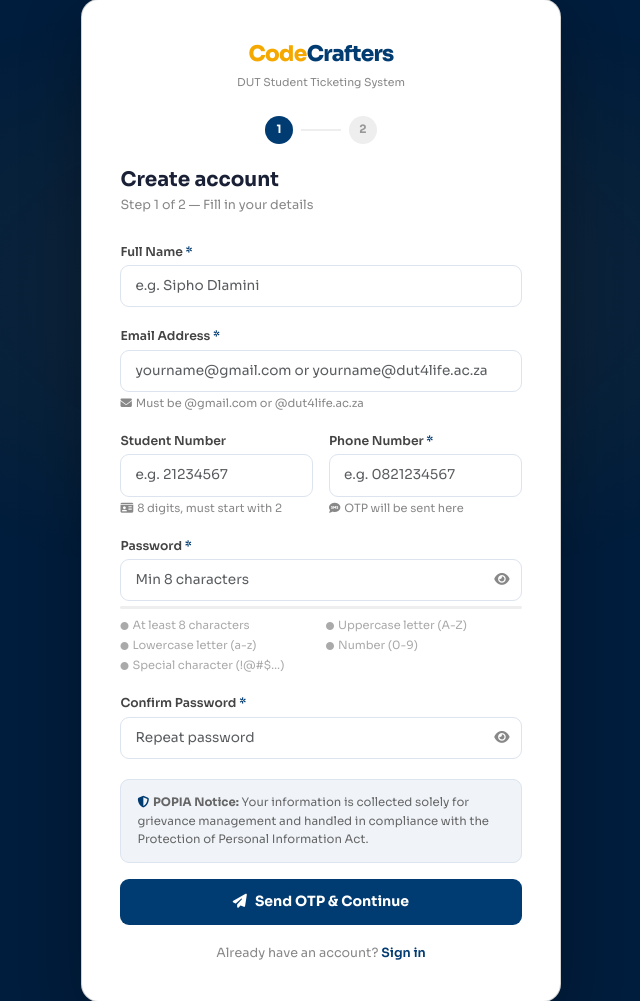
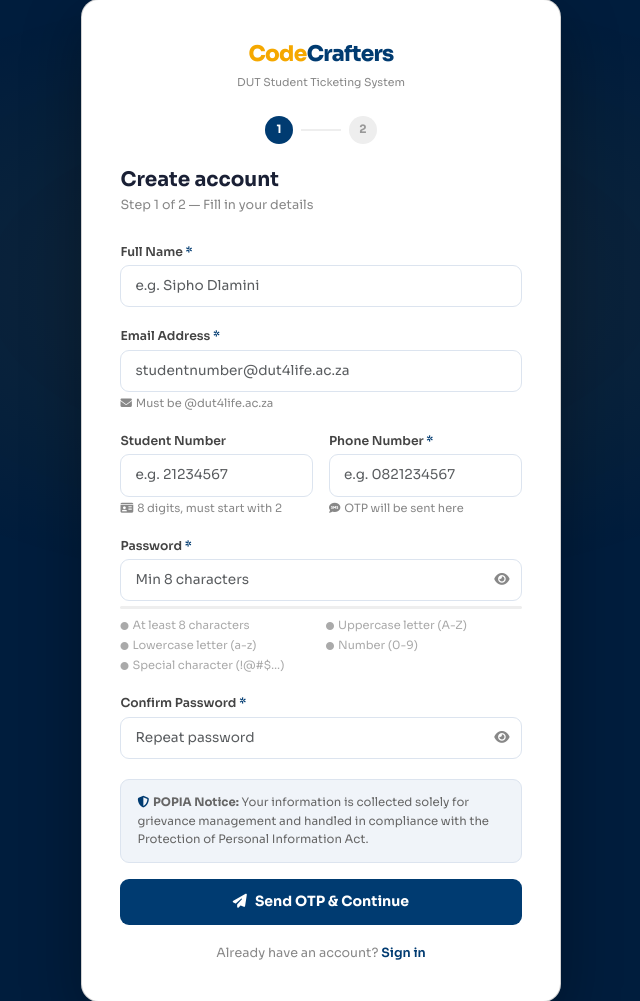
Before and after one commit to ZamaK7/codecrafters_system, a Flask app: page /register in a window 1280 px wide. Shown: the part 33-1034 px from the top of the page, without its empty margins (319-959 px from the left). Run offline with Flask 3, Linux system fonts and the light colour scheme.

Commit message:
Update email input and validation for registration
Removed the option of registering with gmail email as only DUT students will have access.

```diff
--- a/ticketing_modified/templates/auth/register.html
+++ b/ticketing_modified/templates/auth/register.html
@@ -81,8 +81,8 @@ h2{font-size:1.25rem;font-weight:700;color:#1a2035;margin-bottom:.25rem;}
       </div>
       <div class="col-12">
         <label class="form-label">Email Address <span style="color:#003B71">*</span></label>
-        <input type="email" name="email" class="form-control" id="emailInput" placeholder="yourname@gmail.com or yourname@dut4life.ac.za" value="{{ v.email }}" required oninput="chkEmail(this.value)">
-        <div class="form-text" id="emailHint"><i class="fas fa-envelope me-1"></i>Must be @gmail.com or @dut4life.ac.za</div>
+        <input type="email" name="email" class="form-control" id="emailInput" placeholder="studentnumber@dut4life.ac.za" value="{{ v.email }}" required oninput="chkEmail(this.value)">
+        <div class="form-text" id="emailHint"><i class="fas fa-envelope me-1"></i>Must be @dut4life.ac.za</div>
       </div>
       <div class="col-md-6">
         <label class="form-label">Student Number</label>
@@ -193,14 +193,14 @@ function chkMatch(){
 function chkEmail(v){
   const hint = document.getElementById('emailHint');
   const inp  = document.getElementById('emailInput');
-  if(!v){ hint.textContent='Must be @gmail.com or @dut4life.ac.za'; hint.style.color='#888'; return; }
-  const ok = v.endsWith('@gmail.com') || v.endsWith('@dut4life.ac.za');
+  if(!v){ hint.textContent='Must be @dut4life.ac.za'; hint.style.color='#888'; return; }
+  const ok = v.endsWith('@dut4life.ac.za');
   if(ok){
     hint.innerHTML='<i class="fas fa-check-circle me-1"></i>Valid email domain';
     hint.style.color='#2e7d32';
     inp.style.borderColor='#2e7d32';
   } else {
-    hint.innerHTML='<i class="fas fa-exclamation-circle me-1"></i>Must end with @gmail.com or @dut4life.ac.za';
+    hint.innerHTML='<i class="fas fa-exclamation-circle me-1"></i>Must end with @dut4life.ac.za';
     hint.style.color='#e65100';
     inp.style.borderColor='#e65100';
   }
```
